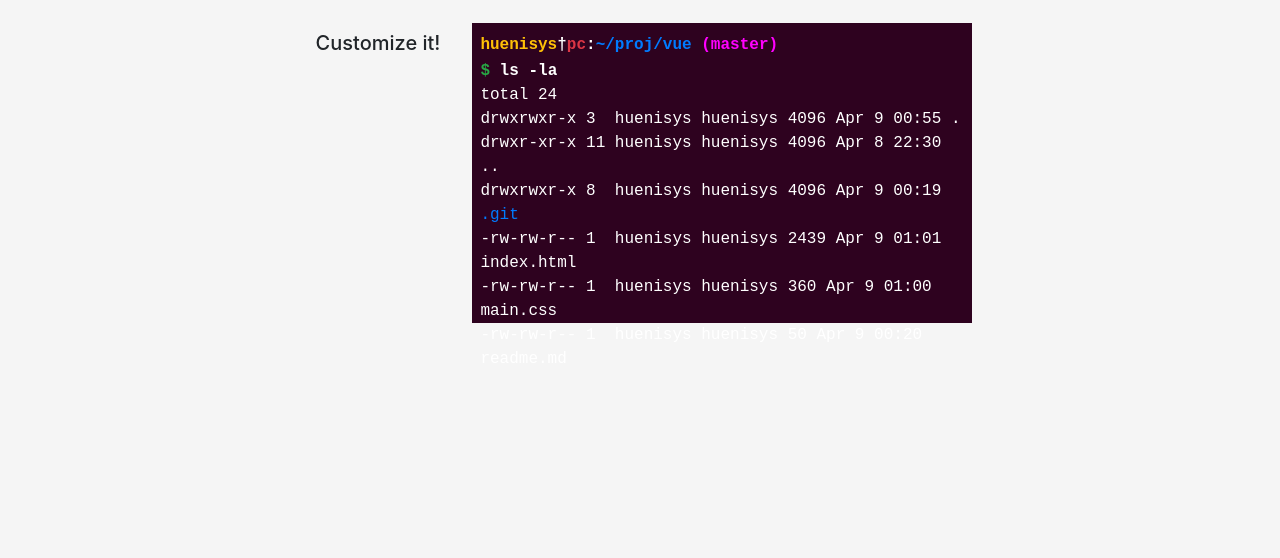
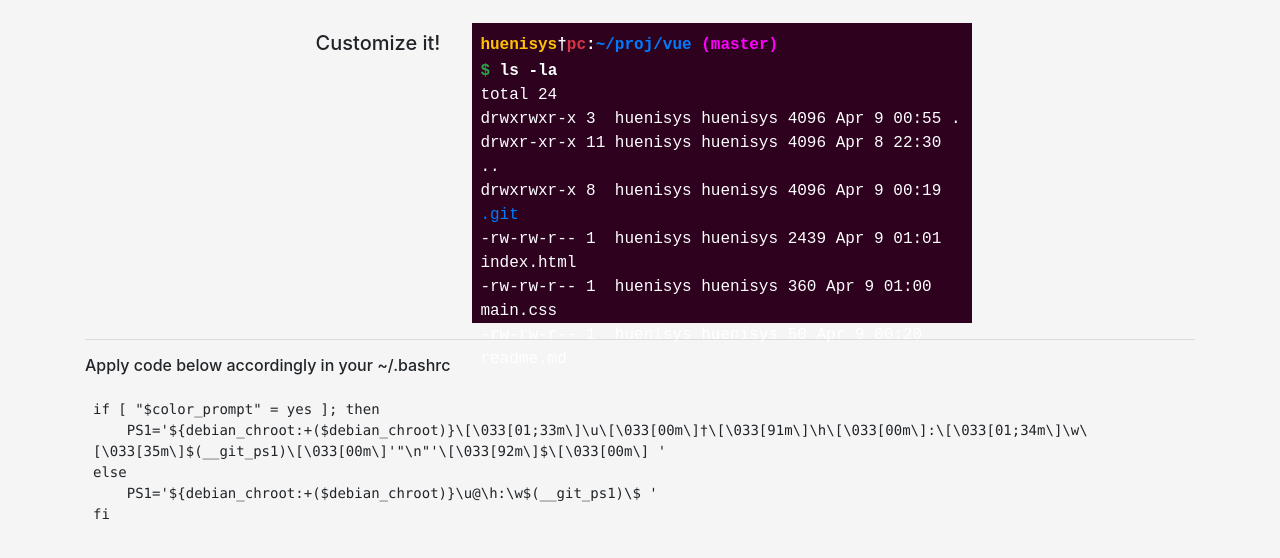
Before and after one commit to huenits/ubuntu-terminal-prompt-customizer, a plain HTML site: page index.html in a window 1280 px wide. Shown: the part 142-700 px from the top of the page. Drawn offline with nearby package versions, Linux system fonts and the light colour scheme.

Commit message:
Add .bashrc snippet for prompt

```diff
--- a/index.html
+++ b/index.html
@@ -28,7 +28,6 @@
     </p>
 
     <div class="d-flex flex-wrap justify-content-md-center">
-
       <div class="p-2">
         <h2 class="h5">Customize it!</h2>
       </div>
@@ -53,11 +52,24 @@ drwxrwxr-x  8&nbsp; huenisys huenisys 4096 Apr  9 00:19 <span class="text-primar
       </div>
     </div>
 
-  </div>
+<hr>
+<h6 class="mb-3">Apply code below accordingly in your ~/.bashrc</h6>
+<pre class="prettyprint p-2">
+if [ "$color_prompt" = yes ]; then
+    PS1='${debian_chroot:+($debian_chroot)}\[\033[01;33m\]\u\[\033[00m\]†\[\033[91m\]\h\[\033[00m\]:\[\033[01;34m\]\w\[\033[35m\]$(__git_ps1)\[\033[00m\]'"\n"'\[\033[92m\]$\[\033[00m\] '
+else
+    PS1='${debian_chroot:+($debian_chroot)}\u@\h:\w$(__git_ps1)\$ '
+fi
+</pre>
+
+  </div><!-- /#app -->
+
+  <script src="https://cdn.jsdelivr.net/gh/google/code-prettify@master/loader/run_prettify.js"></script>
 
   <script src="https://code.jquery.com/jquery-3.4.1.slim.min.js" integrity="sha384-J6qa4849blE2+poT4WnyKhv5vZF5SrPo0iEjwBvKU7imGFAV0wwj1yYfoRSJoZ+n" crossorigin="anonymous"></script>
   <script src="https://cdn.jsdelivr.net/npm/popper.js@1.16.0/dist/umd/popper.min.js" integrity="sha384-Q6E9RHvbIyZFJoft+2mJbHaEWldlvI9IOYy5n3zV9zzTtmI3UksdQRVvoxMfooAo" crossorigin="anonymous"></script>
   <script src="https://stackpath.bootstrapcdn.com/bootstrap/4.4.1/js/bootstrap.min.js" integrity="sha384-wfSDF2E50Y2D1uUdj0O3uMBJnjuUD4Ih7YwaYd1iqfktj0Uod8GCExl3Og8ifwB6" crossorigin="anonymous"></script>
+
 
   <!-- development version, includes helpful console warnings -->
   <script src="https://cdn.jsdelivr.net/npm/vue"></script>
--- a/main.css
+++ b/main.css
@@ -20,3 +20,7 @@ html, body {
 .text-magenta {
   color: magenta;
 }
+
+pre{
+    white-space: pre-wrap;
+}
```
